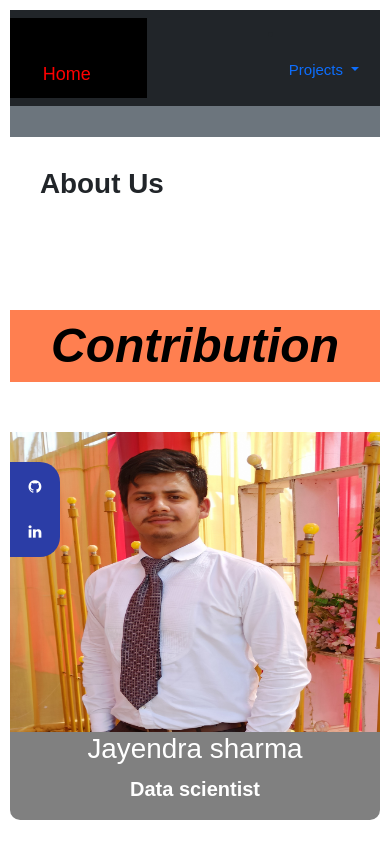
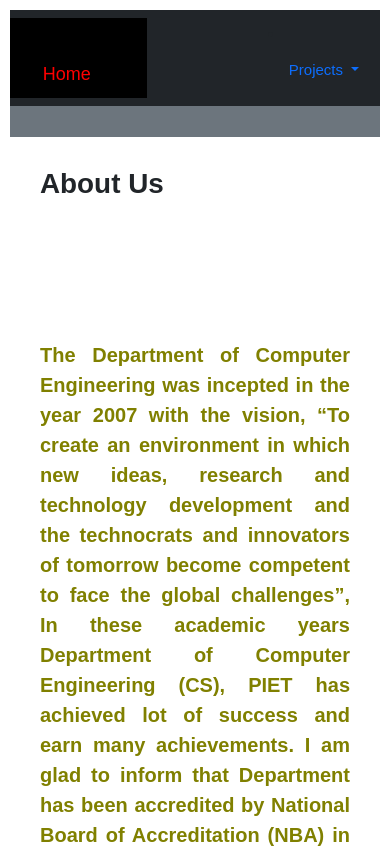
Before and after one commit to Jayendra-sharma17/major_project_breast_cancer, a Flask app: page /aboutusnew in a window 390 px wide. Shown: the top 847 px of the page. Run offline with Flask 3, Linux system fonts and the light colour scheme; some libraries are stand-ins or nearby versions.

Commit message:
Update aboutusnew.html

```diff
--- a/templates/aboutusnew.html
+++ b/templates/aboutusnew.html
@@ -217,6 +217,58 @@ p{
       </div>
     </div>
   </div>
+  <div class="container-fluid">
+    <div class="row">
+        <div class="col-5 d-none d-sm-block d-sm-none d-md-block
+            d-md-none d-lg-block">
+
+            <img src="{{ url_for('static',filename=
+                'image/Department1.png') }}" class="img-fluid"
+                style="width: auto; height: auto; min-width:
+                500px;min-height: 600px;">
+
+        </div>
+
+        <div class="col-xs-12 col-sm-12 col-md-12 col-lg-7 " style="
+            padding: 30px;">
+
+
+                    <p style="font-size:20px;text-align:justify;
+                        color:#808000">The Department of Computer
+                        Engineering was incepted
+                        in the year 2007 with the vision, “To create an
+                        environment in which new ideas, research and
+                        technology
+                        development and the technocrats and innovators
+                        of tomorrow become competent to face the global
+                        challenges”, In
+                        these academic years Department of Computer
+                        Engineering (CS), PIET has achieved lot of
+                        success and earn many
+                        achievements. I am glad to inform that
+                        Department has been accredited by National Board
+                        of Accreditation (NBA)
+                        in year 2017-18 and it is now in elite list of
+                        departments in India. It has taken initiative to
+                        start own
+                        portal for the home assignment submission and
+                        awarding marks. There is many other software are
+                        also used which
+                        are developed by the faculty members and
+                        students of Department such as
+                        cspiet.poornima.org, KYS,
+                        cstech.poornima.org. Because of all this efforts
+                        and team work Department has been recognized as
+                        one of the
+                        most innovative department in Poornima
+                        foundation. </p>
+
+
+                    <br><br>
+
+                </div>
+            </div>
+        </div>
 
   <div class ="top"> <i>Contribution</i>
     </div>
@@ -234,52 +286,39 @@ p{
             </div>
             <div class="text">
             <h1>Jayendra sharma</h1>
-                <p>Data scientist</p>
+                <p>Developer</p>
             </div>
         </div>
 
         <div class="box">
 
-            <img src ="{{ url_for('static',filename = 'image/kanchan.jpg')  }}">
+            <img src ="{{ url_for('static',filename = 'image/Deepak Moud.jpg')  }}">
             <div class="social">
 
-                <a href="https://www.linkedin.com/in/kanchan-sharma-3a06ab219"><i class ="fa fa-linkedin"></i></a>
-            <a href=" https://github.com/kanchan8000"><i class ="fa fa-github"></i></a>
+                <a href="https://www.linkedin.com/in/deepak-moud-876076119/"><i class ="fa fa-linkedin"></i></a>
+            <a href="https://github.com/deepakmoud"><i class ="fa fa-github"></i></a>
             </div>
             <div class="text">
-            <h1>kanchan</h1>
-                <p>Front-end developer</p>
+            <h1>Deepak Moud</h1>
+                <p>Tranier</p>
             </div>
         </div>
 
         <div class="box">
 
-          <img src ="{{ url_for('static',filename = 'image/mridul.jpg')  }}">
+          <img src ="{{ url_for('static',filename = 'image/uday.jpeg')  }}">
           <div class="social">
 
-              <a href="https://www.linkedin.com/in/mridul-agarwal-3095571b7"><i class ="fa fa-linkedin"></i></a>
-          <a href=" https://github.com/Mridulflung"><i class ="fa fa-github"></i></a>
+              <a href="https://www.linkedin.com/in/dr-uday-pratap-singh/"><i class ="fa fa-linkedin"></i></a>
+          <a href=""><i class ="fa fa-github"></i></a>
           </div>
           <div class="text">
-          <h1>Mridul agrwal</h1>
-              <p>java developer</p>
+          <h1>Dr uday pratap singh</h1>
+              <p>Trainer</p>
           </div>
       </div>
 
-        <div class="box">
 
-            <img src ="{{ url_for('static',filename = 'image/bittu.jpg')  }}">
-            <div class="social">
-
-              <a href="https://github.com/yuvrajpareta"><i class ="fa fa-github"></i></a>
-                <a href="https://www.linkedin.com/in/yuvraj-pareta-33025420b/"><i class ="fa fa-linkedin"></i></a>
-
-            </div>
-            <div class="text">
-            <h1>Yuvraj pareta</h1>
-                <p>Data scientist</p>
-            </div>
-        </div>
     </div>
 
 
```
